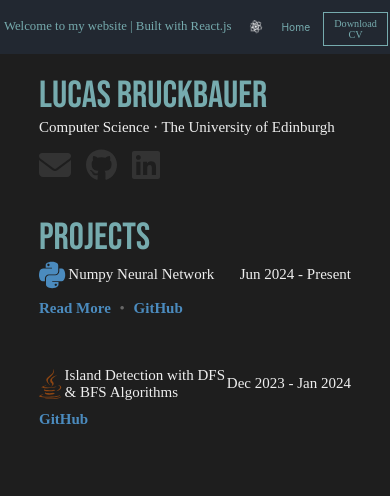
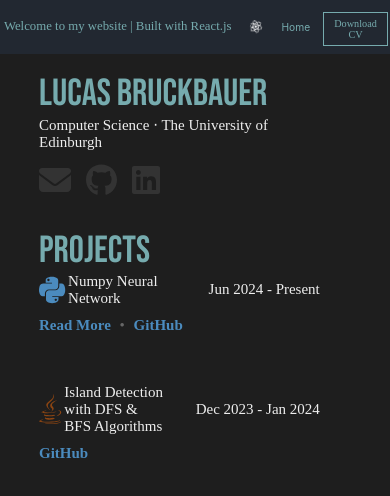
Before and after one commit to wryzxec/wryzxec.github.io, a React (Create React App) app: page /#/ in a window 390 px wide. Shown: the top 496 px of the page. Built offline with nearby package versions, Linux system fonts and the light colour scheme.

Commit message:
Fixed Project Title Wrapping for Mobile

```diff
--- a/src/App.css
+++ b/src/App.css
@@ -1,11 +1,3 @@
 .App {
   background-color: #1e1e1e;
 }
-
-@media (max-width: 800px) {
-  .App {
-    padding-top: 5%;
-    margin-left: 5%;
-    margin-right: 5%;
-  }
-}
--- a/src/components/aboutme/AboutMe.css
+++ b/src/components/aboutme/AboutMe.css
@@ -1,7 +1,6 @@
 .AboutMe {
     width: 80%;
     padding-top: 5%;
-    margin: 0 auto;
     padding-bottom: 5%;
     display: flex;
     flex-direction: column;
--- a/src/components/projects/Projects.css
+++ b/src/components/projects/Projects.css
@@ -4,7 +4,6 @@
     flex-direction: column;
     text-align: left;
     position: relative;
-    margin: 0 auto;
 }
 
 .projects-header {
--- a/src/components/styles/container/Container.css
+++ b/src/components/styles/container/Container.css
@@ -5,6 +5,7 @@
 
 .Container-header {
   display: flex;
+  justify-content: space-between;
   align-items: center;
   font-family: 'Crimson Text, serif';
   color: #eeeeee;
@@ -14,6 +15,7 @@
 
 .Container-title {
   font-size: 1em;
+  margin-right: 2em;
 }
 
 .Container-date {
--- a/src/pages/Home.css
+++ b/src/pages/Home.css
@@ -2,3 +2,7 @@
   background-color: #1e1e1e;
   height: 1000px;
 }
+
+.Home-body {
+  margin-left: 10%;
+}
--- a/src/pages/Home.js
+++ b/src/pages/Home.js
@@ -10,8 +10,10 @@
     return (
       <div className="Home">
         <Menu />
-        <AboutMe />
-        <Projects />
+        <div className="Home-body">
+          <AboutMe />
+          <Projects />
+        </div>
       </div>
     )
 }
```
